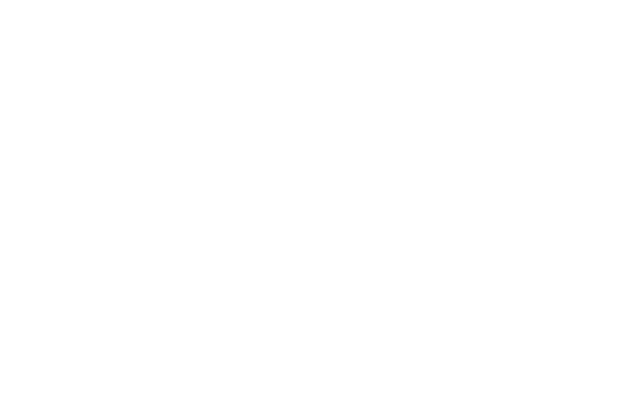
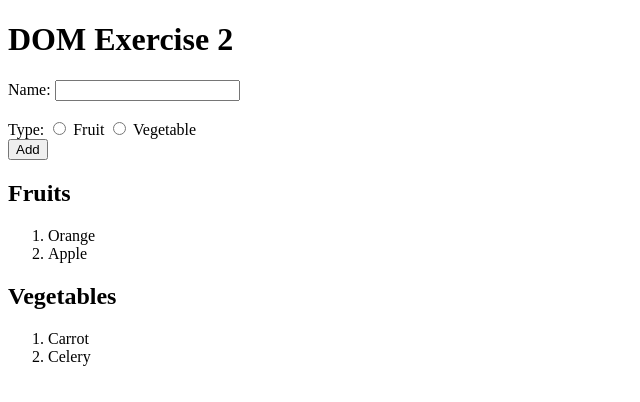
Before and after one commit to jkgaza/DomExercise2, a plain HTML site: page index.html in a window 1280 px wide. Shown: the whole page, without its empty margins (0-640 px from the left). Drawn offline with Linux system fonts and the light colour scheme.

Commit message:
Redoing css, focusing less on styling to refocus on javascript

```diff
--- a/index.html
+++ b/index.html
@@ -12,11 +12,30 @@
         <link rel="stylesheet" href="./style.css">
     </head>
     <body>
-        <!--[if lt IE 7]>
-            <p class="browsehappy">You are using an <strong>outdated</strong> browser. Please <a href="#">upgrade your browser</a> to improve your experience.</p>
-        <![endif]-->
 
+<h1>DOM Exercise 2</h1>
+<form id="add-food">
+    Name: <input type=text label= Name id = "name">
+    <br>
+    <br>
+    <div class = "radio">
+        Type: <input type=radio label=Type value="Fruit"> Fruit
+        <input type=radio label=Type value="Vegetable"> Vegetable
+    </div>
+    <button id = "button">Add</button>
+</form>
 
+<h2>Fruits</h2>
+<ol id = "fruitlist">
+    <li>Orange</li>
+    <li>Apple</li>
+</ol>
+
+<h2>Vegetables</h2>
+<ol id = "veggielist">
+        <li>Carrot</li>
+        <li>Celery</li>
+</ol>
 
         <script src="./script.js" async defer></script>
     </body>
```
Also changed, not shown: 1 other file.
